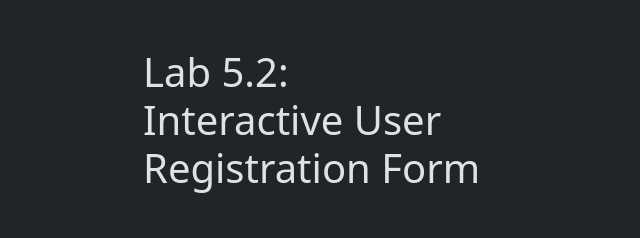
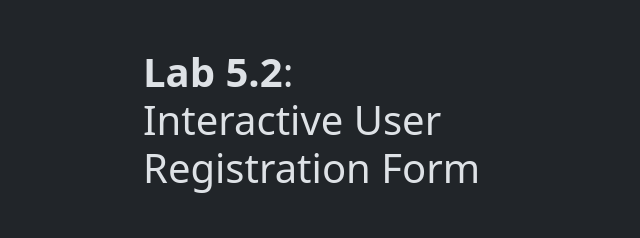
Before and after one commit to hirekarl/lab_5.2_interactive_user_registration_form, a plain HTML site: page interactive-registration-form/index.html in a window 1280 px wide. Shown: the top 238 px of the page, without its empty margins (319-959 px from the left). Drawn offline with nearby package versions, Linux system fonts and the light colour scheme.

Commit message:
Put 'Lab 5.2' in a <strong> tag.

```diff
--- a/interactive-registration-form/index.html
+++ b/interactive-registration-form/index.html
@@ -36,7 +36,7 @@
         <div
           class="col-xl-4 offset-xl-4 col-lg-6 offset-lg-3 col-md-8 offset-md-2 col-sm-10 offset-sm-1">
           <div class="my-5">
-            <h1>Lab 5.2: Interactive User Registration Form</h1>
+            <h1><strong>Lab 5.2</strong>: Interactive User Registration Form</h1>
           </div>
           <form
             id="form"
```
